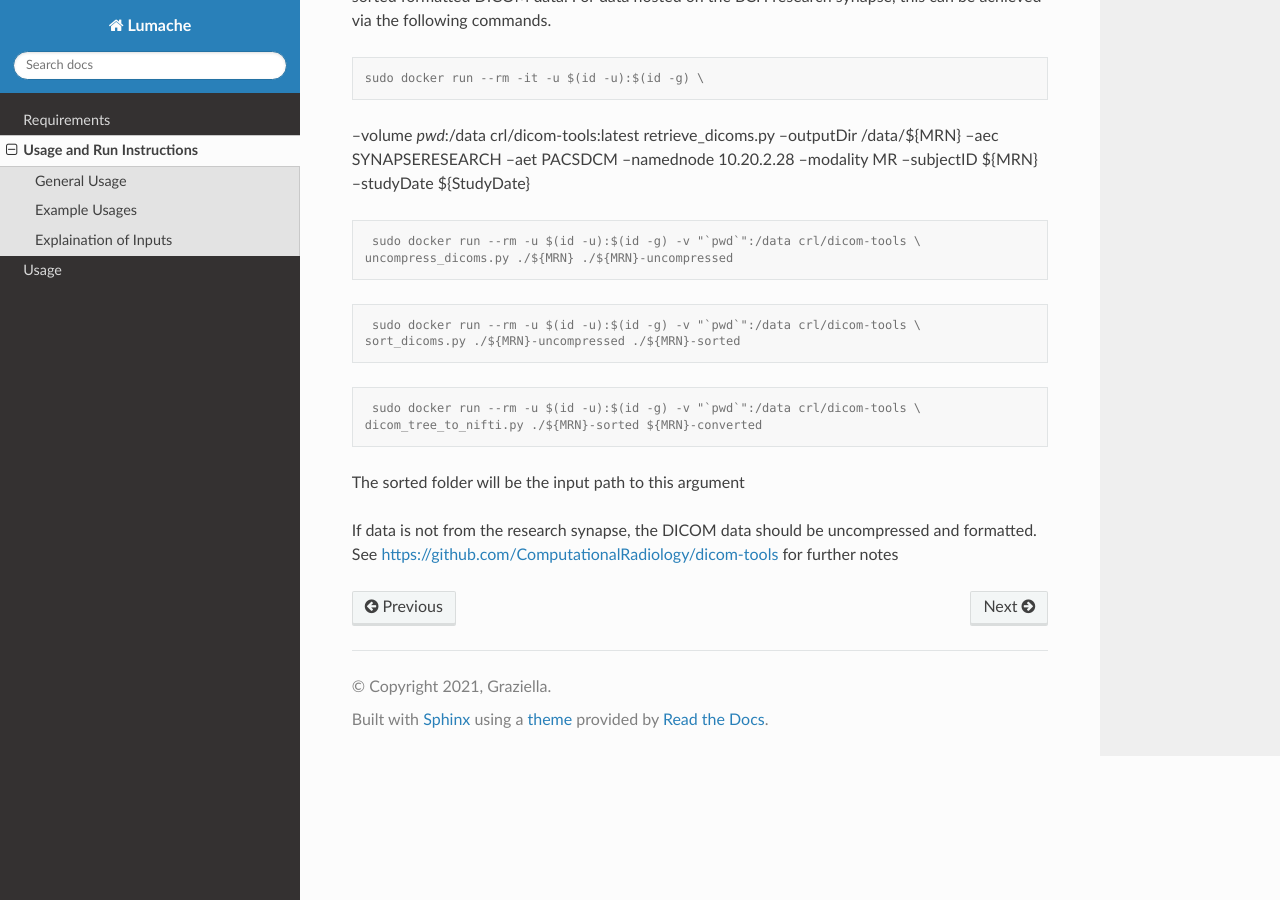
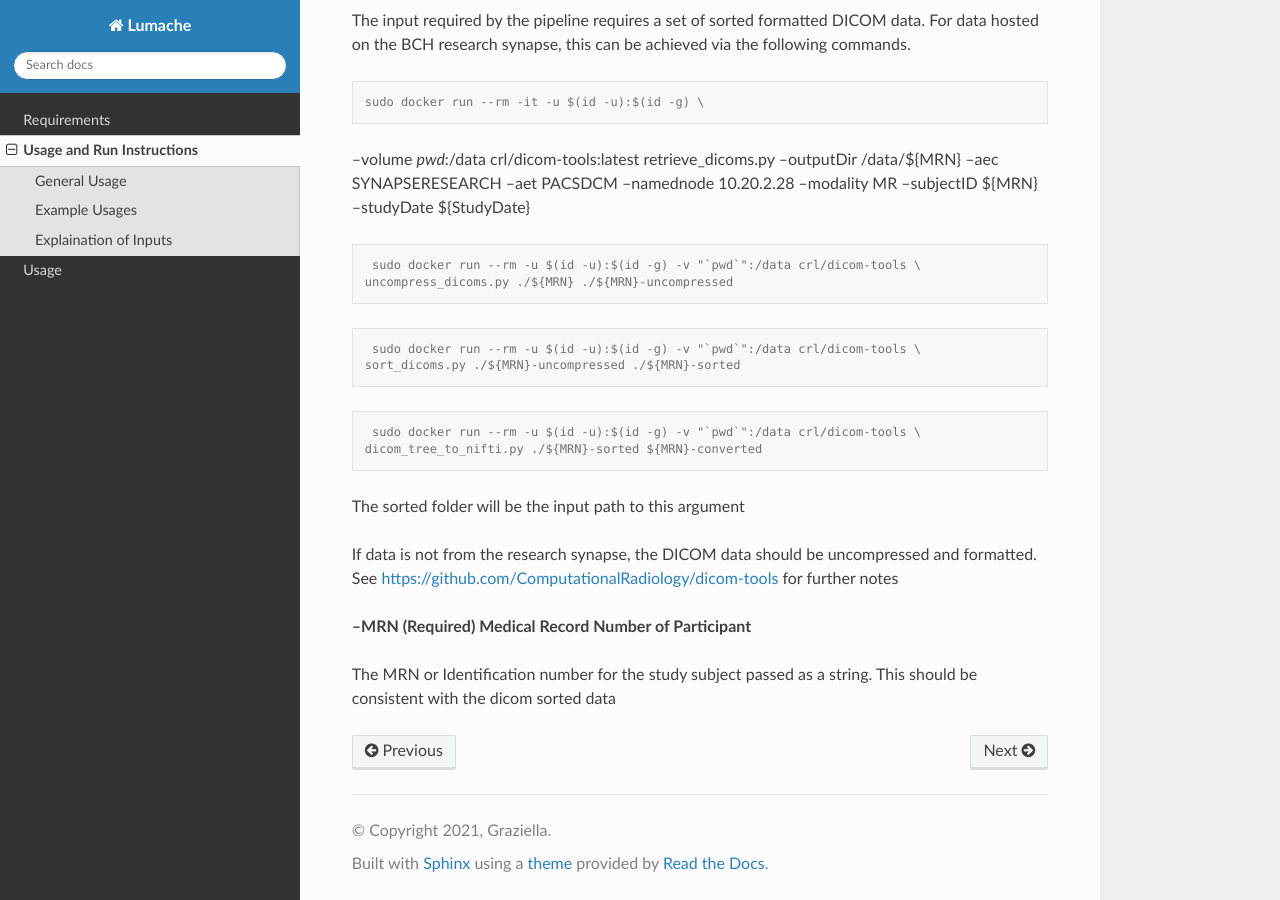
Before and after one commit to nicklbch/fmri-rest-pipe-documentation, a Sphinx documentation site: the page built from docs/source/usage.rst, in a window 1280 px wide and 900 px high, scrolled down 615 px. Built offline with Sphinx 7.4.7 and the Read the Docs theme 3.1.0, drawn with Linux system fonts in a browser that asks for light colours.

Commit message:
Update usage.rst

```diff
--- a/docs/source/usage.rst
+++ b/docs/source/usage.rst
@@ -27,6 +27,7 @@ Explaination of Inputs
 ----------------
 
 **--dicom (Required) Dicom Sorted Data File Path**
+
 The input required by the pipeline requires a set of sorted formatted DICOM data. For data hosted on the BCH research synapse, this can be achieved via the following commands.
 
 .. code-block:: console
@@ -59,3 +60,7 @@ The input required by the pipeline requires a set of sorted formatted DICOM data
 The sorted folder will be the input path to this argument
 
 If data is not from the research synapse, the DICOM data should be uncompressed and formatted. See https://github.com/ComputationalRadiology/dicom-tools for further notes
+
+**--MRN (Required) Medical Record Number of Participant**
+
+The MRN or Identification number for the study subject passed as a string. This should be consistent with the dicom sorted data
```
